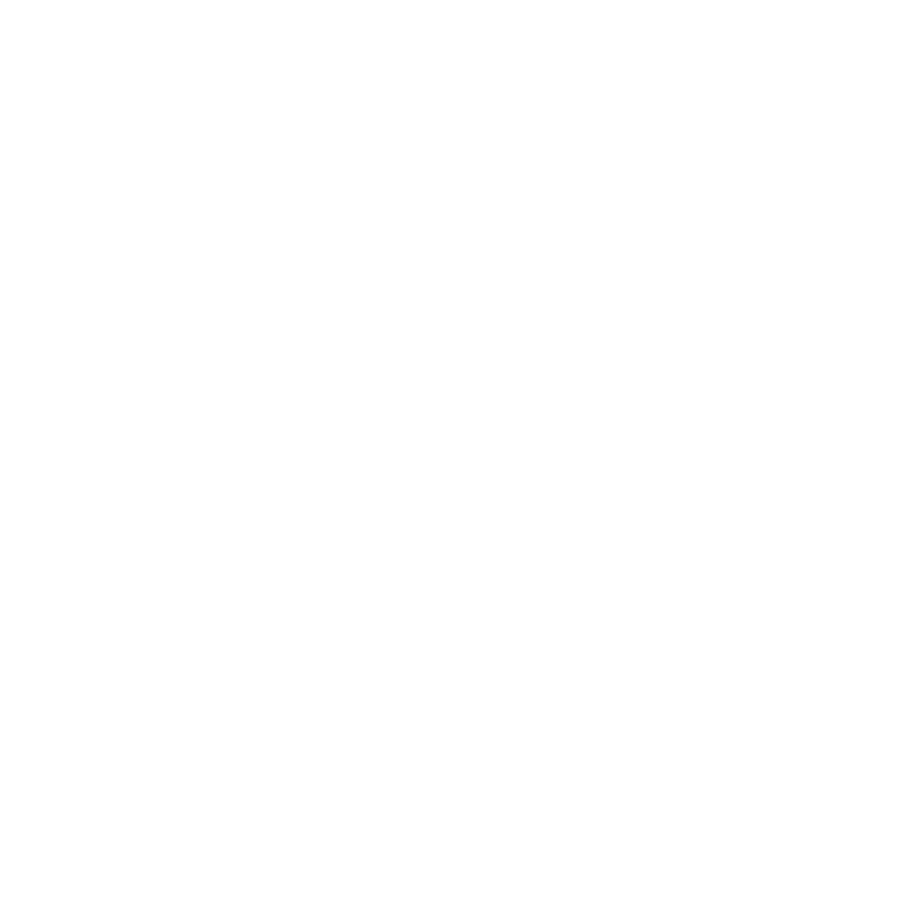
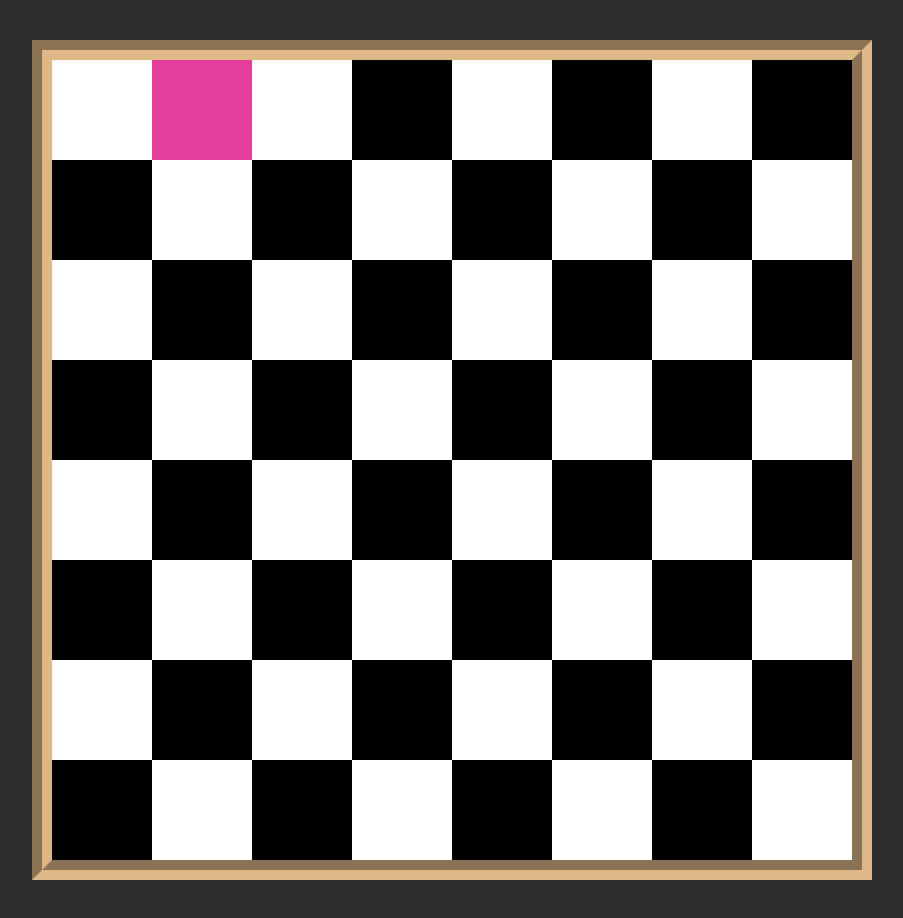
Before and after one commit to Nxlq/Knights-Travails, a plain HTML site: page index.html in a window 1280 px wide. Shown: the whole page, without its empty margins (188-1091 px from the left). Before the commit the page ends 800 px from the top, so only its background shows below. Drawn offline with Linux system fonts and the light colour scheme.

Commit message:
add: the algorithm now has a user interface to draw the path of the knight

```diff
--- a/index.html
+++ b/index.html
@@ -5,7 +5,10 @@
     <meta http-equiv="X-UA-Compatible" content="IE=edge" />
     <meta name="viewport" content="width=device-width, initial-scale=1.0" />
     <title>Knights Travails</title>
-    <script src="script.js"></script>
+    <script src="script.js" defer></script>
+    <link rel="stylesheet" href="styles.css" />
   </head>
-  <body></body>
+  <body>
+    <div class="chess-board"></div>
+  </body>
 </html>
--- a/script.js
+++ b/script.js
@@ -1,3 +1,5 @@
+const chessBoard = document.querySelector(".chess-board");
+
 const KnightFactory = (start, end) => {
   const startPoint = start;
   const endPoint = end;
@@ -29,6 +31,8 @@ const gameBoardFactory = () => {
   }
   return gameBoard;
 };
+
+createBoard();
 
 const knightTravails = function (start = [0, 0], end = [3, 3]) {
   const gameBoard = gameBoardFactory();
@@ -66,6 +70,9 @@ const knightTravails = function (start = [0, 0], end = [3, 3]) {
       console.log(parentsMap.get(currentSquare.toString()));
       const path = tracePath(currentSquare);
       // console.log({ path });
+      console.log({ path });
+
+      drawPath(path);
       return path;
     }
     for (const move of knight.moves) {
@@ -95,7 +102,37 @@ const knightTravails = function (start = [0, 0], end = [3, 3]) {
   return "NO PATH FOUND";
 };
 
-knightTravails([0, 0], [6, 7]);
+function createBoard() {
+  for (let i = 7; i >= 0; i--) {
+    for (let j = 0; j < 8; j++) {
+      const square = document.createElement("div");
+      square.classList.add((i + j) % 2 === 0 ? "square-black" : "square-white");
+      square.id = `${i},${j}`;
+      chessBoard.appendChild(square);
+    }
+  }
+}
+
+function drawPath(path) {
+  path.forEach((coord, i) => {
+    const curSquare = document.getElementById(`${coord[0]},${coord[1]}`);
+
+    setTimeout(() => {
+      curSquare.classList.add("marked");
+    }, i * 500);
+
+    if (i !== 0) {
+      const prevSquare = document.getElementById(
+        `${path[i - 1][0]},${path[i - 1][1]}`
+      );
+      setTimeout(() => {
+        prevSquare.classList.remove("marked");
+      }, i * 500);
+    }
+  });
+}
+
+knightTravails([0, 0], [7, 1]);
 
 // console.log(knightMoves([0, 0], [1, 2])); // should output [[0,0],[1,2]]
 // console.log(knightMoves([0, 0], [3, 3])); // should output [[0,0],[1,2],[3,3]]
--- /dev/null
+++ b/styles.css
@@ -0,0 +1,32 @@
+body {
+  display: flex;
+  justify-content: center;
+  padding: 2rem;
+  background-color: rgb(45, 44, 44);
+}
+
+.chess-board {
+  height: 50rem;
+  width: 50rem;
+  border: groove 20px burlywood;
+  display: grid;
+  grid-template-columns: repeat(8, 1fr);
+  grid-template-rows: repeat(8, 1fr);
+}
+
+.square-black {
+  background-color: black;
+}
+
+.square-white {
+  background-color: white;
+}
+
+.square-black,
+.square-white {
+  transition: 700ms;
+}
+
+.marked {
+  background-color: rgb(230, 62, 157);
+}
```
